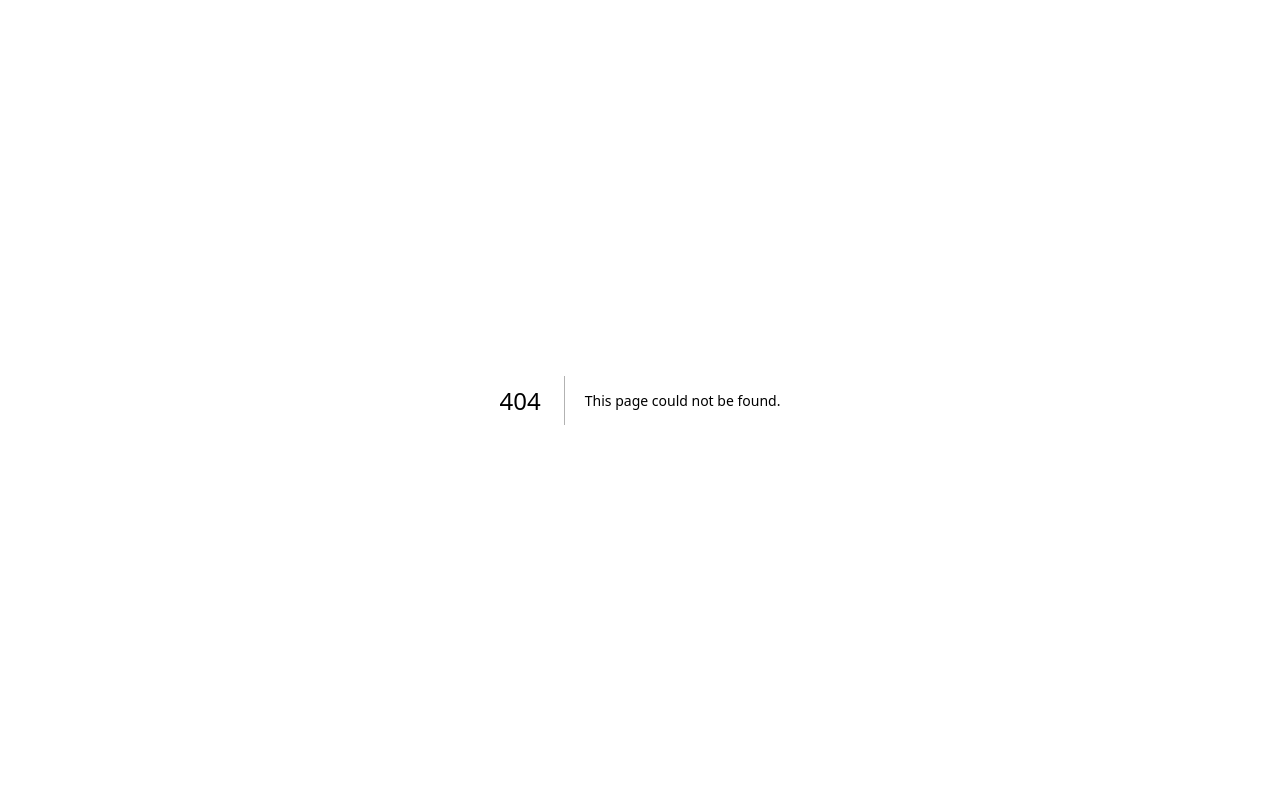
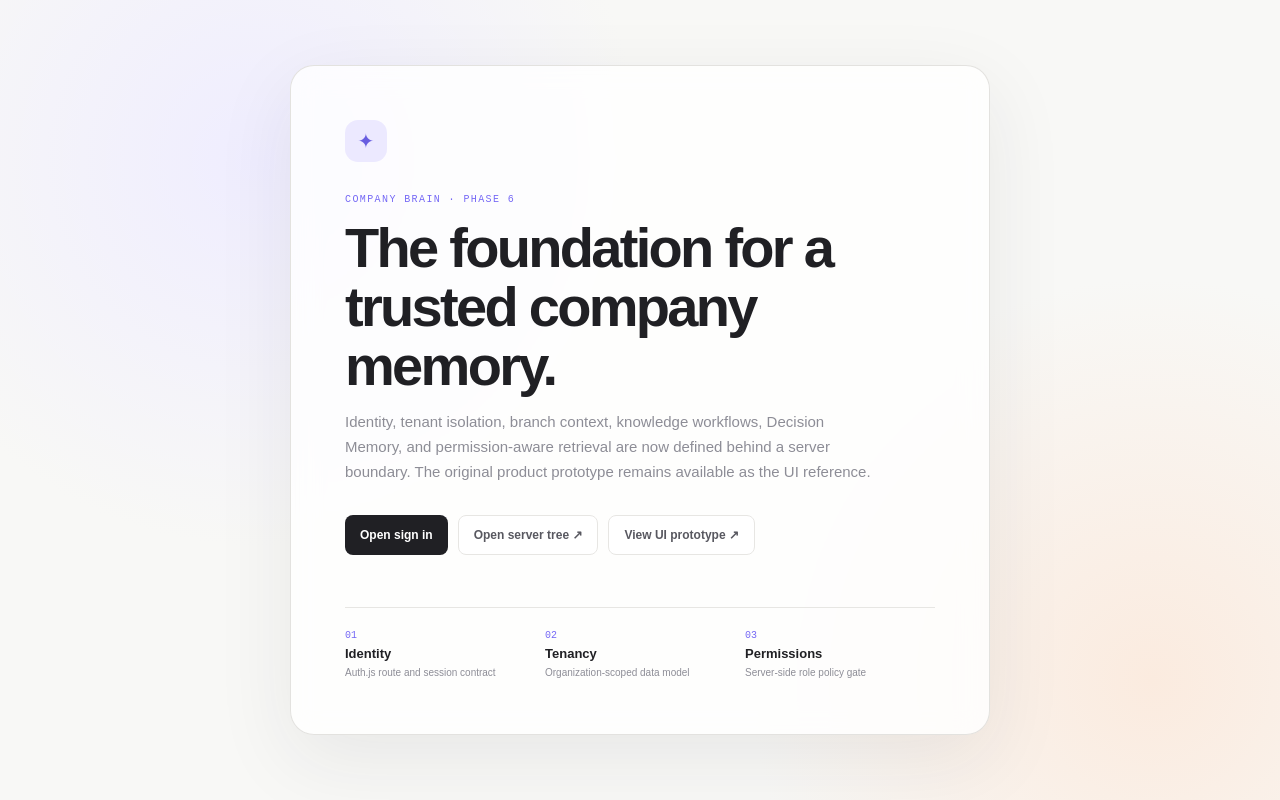
Before and after one commit to Lxssegit/company-brain-platform, a Next.js app: page / in a window 1280 px wide. Before the commit this address had no page. Built offline with nearby package versions, Linux system fonts and the light colour scheme.

Commit message:
Add src/app/page.tsx

```diff
--- /dev/null
+++ b/src/app/page.tsx
@@ -0,0 +1,16 @@
+import Link from "next/link";
+
+export default function HomePage() {
+  return (
+    <main className="foundation-shell">
+      <div className="foundation-card">
+        <div className="foundation-mark"><span>✦</span></div>
+        <p className="foundation-kicker">COMPANY BRAIN · PHASE 6</p>
+        <h1>The foundation for a trusted company memory.</h1>
+        <p className="foundation-copy">Identity, tenant isolation, branch context, knowledge workflows, Decision Memory, and permission-aware retrieval are now defined behind a server boundary. The original product prototype remains available as the UI reference.</p>
+        <div className="foundation-actions"><Link className="foundation-button primary" href="/login">Open sign in</Link><Link className="foundation-button secondary" href="/brain">Open server tree ↗</Link><a className="foundation-button secondary" href="http://localhost:4173/">View UI prototype ↗</a></div>
+        <div className="foundation-grid"><div><span>01</span><strong>Identity</strong><small>Auth.js route and session contract</small></div><div><span>02</span><strong>Tenancy</strong><small>Organization-scoped data model</small></div><div><span>03</span><strong>Permissions</strong><small>Server-side role policy gate</small></div></div>
+      </div>
+    </main>
+  );
+}
```
